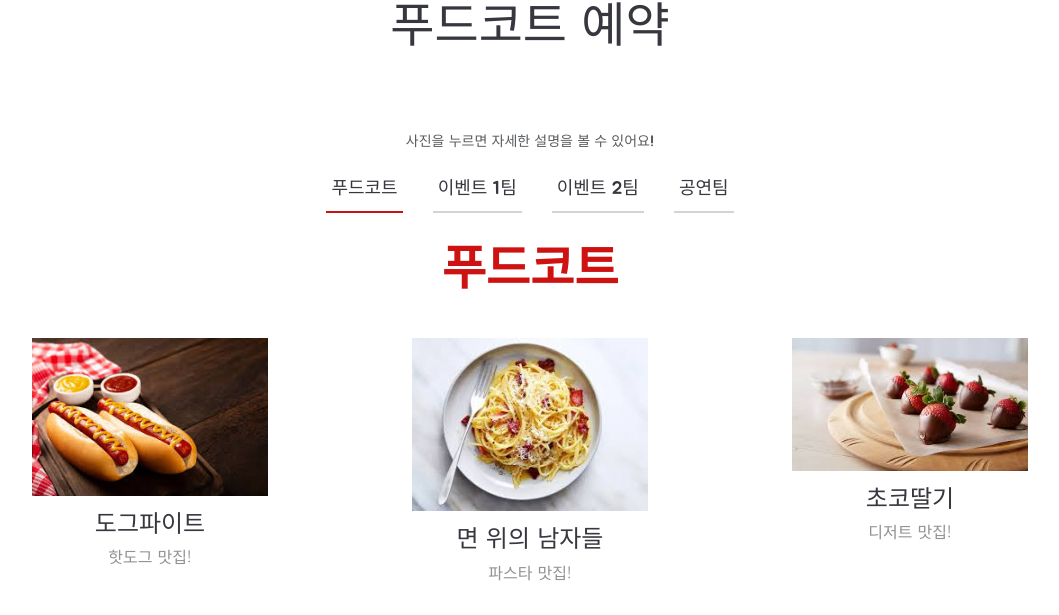
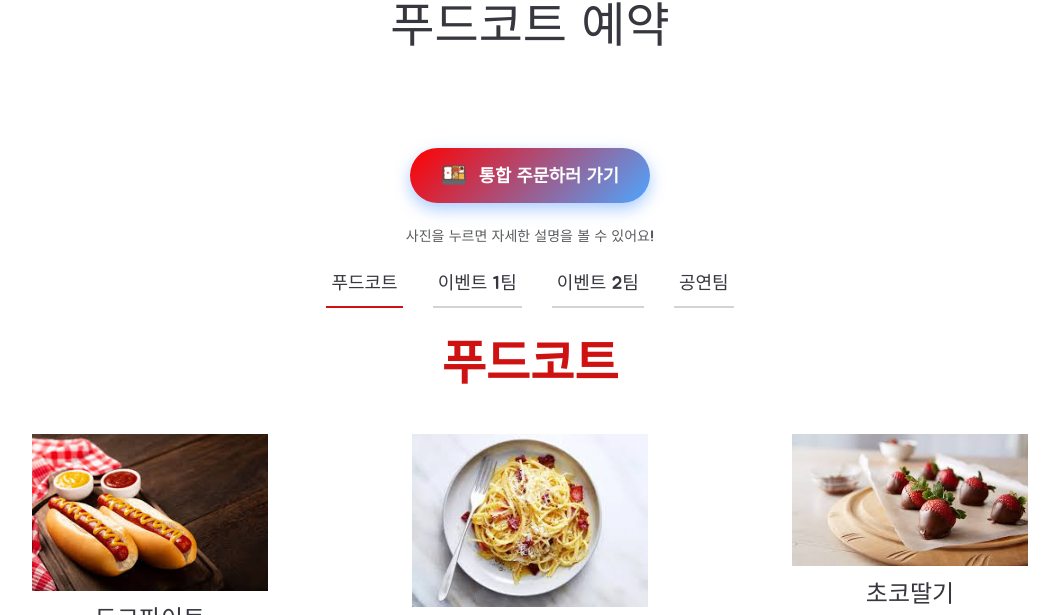
Before and after one commit to leeejunseo/rokafa, a plain HTML site: page index.html in a window 1280 px wide. Shown: the part 1927-2542 px from the top of the page, without its empty margins (110-1169 px from the left). Drawn offline with Linux system fonts and the light colour scheme.

Commit message:
통합주문

```diff
--- a/index.html
+++ b/index.html
@@ -185,6 +185,42 @@
         <h2>메인</h2>
         <p><span>푸드코트 예약</span></p>
       </div><!-- End Section Title -->
+      <div class="d-flex justify-content-center my-4">
+        <a href="https://forms.gle/CbJvgWAcNkQEkxm3A" target="_blank" class="text-decoration-none">
+          <div class="custom-order-btn text-center">
+            <span class="emoji">🍱</span> 통합 주문하러 가기
+          </div>
+        </a>
+      </div>
+
+      <style>
+        .custom-order-btn {
+          padding: 0.75rem 1.5rem;
+          font-size: 1.1rem;
+          font-weight: 600;
+          border-radius: 2rem;
+          background: linear-gradient(135deg, #ff0000, #4da6ff);
+          color: white;
+          box-shadow: 0 6px 16px rgba(13, 110, 253, 0.35);
+          transition: all 0.3s ease;
+          display: inline-block;
+          border: none;
+          min-width: 240px;
+        }
+
+        .custom-order-btn:hover {
+          transform: translateY(-4px);
+          box-shadow: 0 12px 24px rgba(13, 110, 253, 0.45);
+          background: linear-gradient(135deg, #4da6ff, #ff0000);
+        }
+
+        .emoji {
+          margin-right: 0.4rem;
+          font-size: 1.3rem;
+        }
+      </style>
+
+
       <p class="text-muted small mt-2 text-center">사진을 누르면 자세한 설명을 볼 수 있어요!</p>
 
       <div class="container">
```
